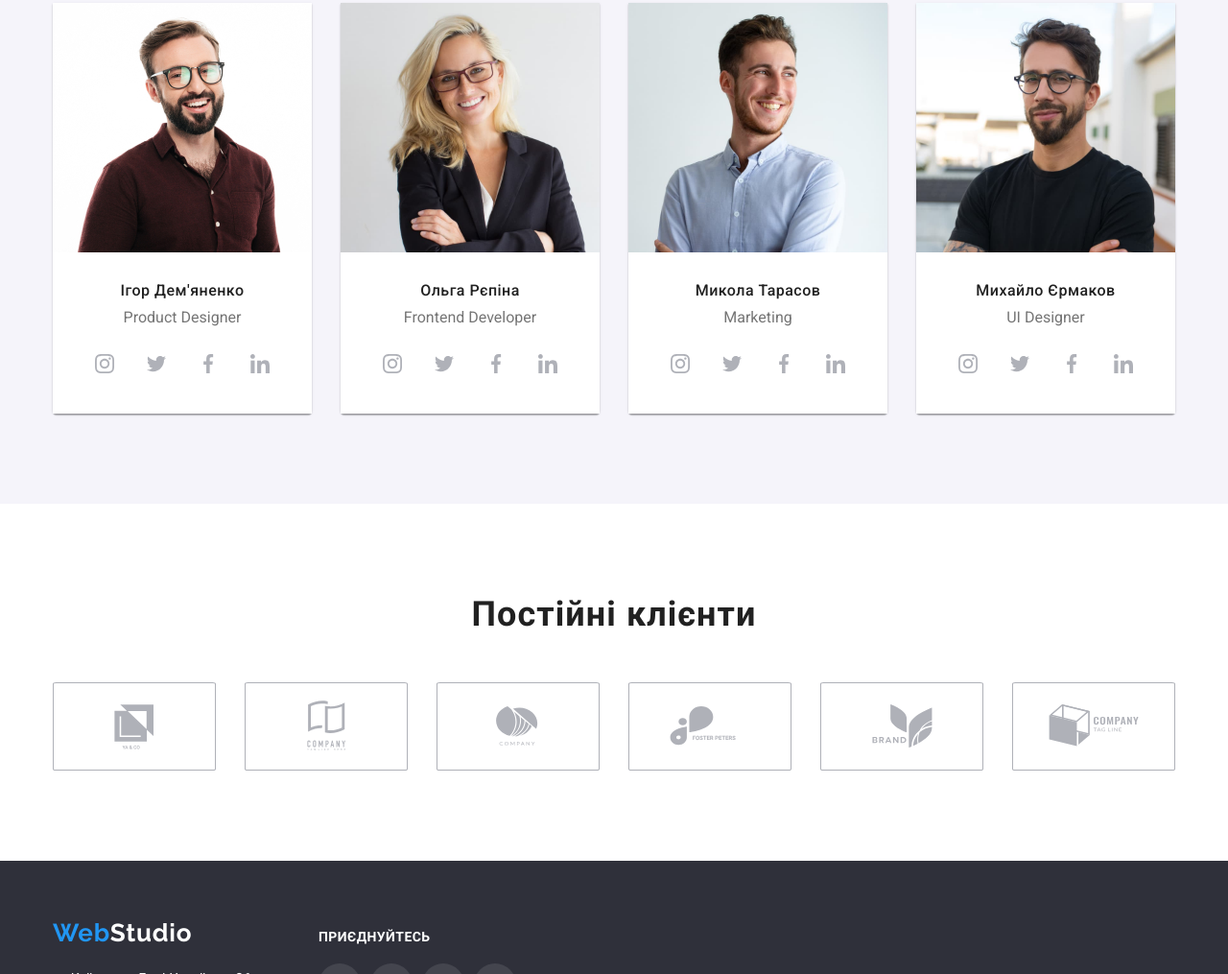
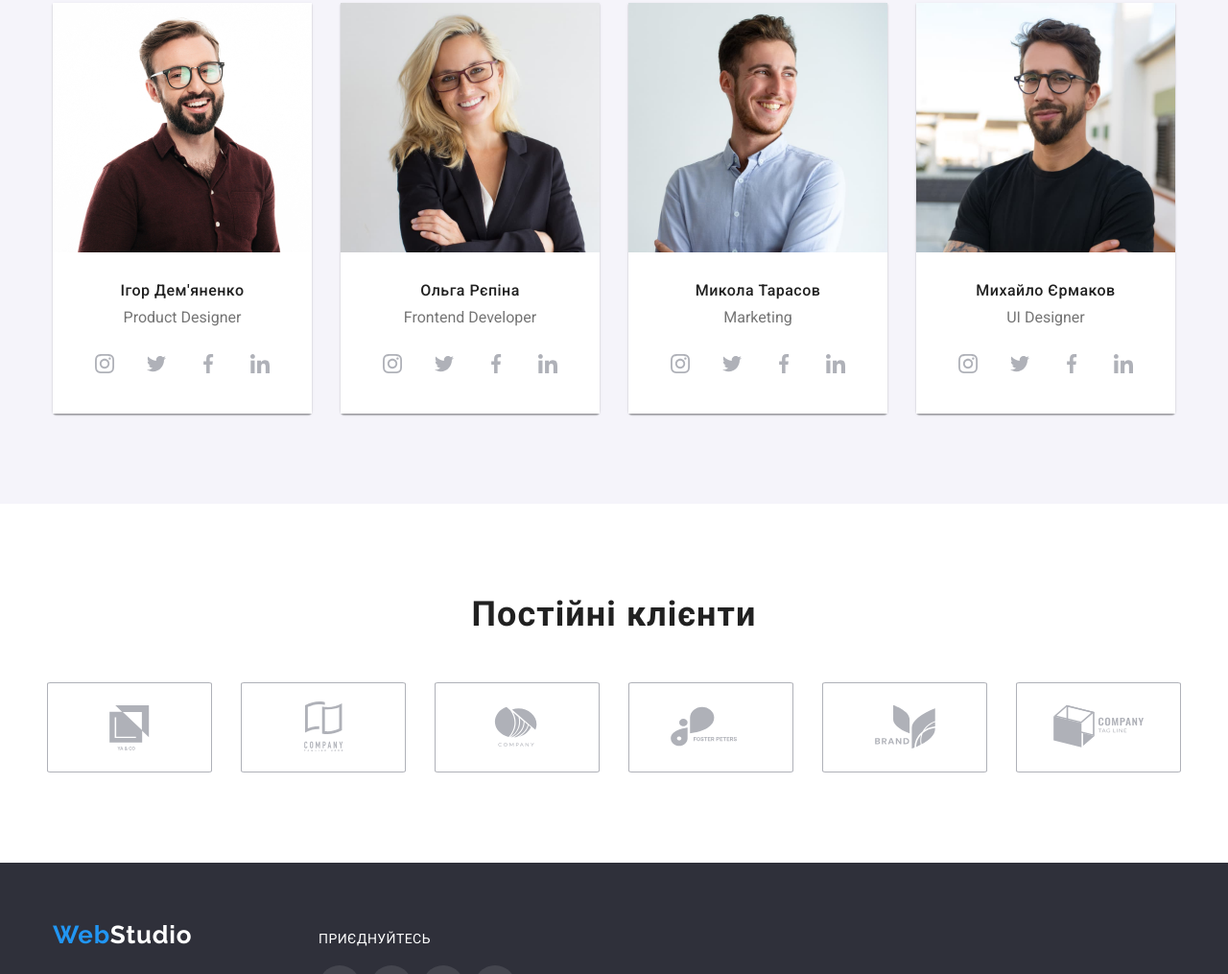
Before and after one commit to BratytsiaDmytro/goit-markup-hw-04, a plain HTML site: page index.html in a window 1280 px wide. Shown: the part 1785-2800 px from the top of the page at 96% size. Drawn offline with nearby package versions, Linux system fonts and the light colour scheme.

Commit message:
add correction homework4

```diff
--- a/css/styles.css
+++ b/css/styles.css
@@ -123,7 +123,6 @@ header {
 .nav-icon:hover,
 .nav-icon:focus {
   color: var(--color-action-primery);
-  fill: var(--color-action-primery);
 }
 
 .nav-list .item + .item {
@@ -142,6 +141,7 @@ header {
   display: flex;
   align-items: center;
   justify-content: center;
+  fill: currentColor;
 }
 
 /* Hero section */
@@ -354,7 +354,7 @@ header {
 }
 
 .social-link:hover,
-.social-link:active {
+.social-link:focus {
   fill: var(--color-light-primery);
   background-color: var(--color-action-primery);
 }
@@ -390,7 +390,7 @@ header {
   border-radius: 2%;
 }
 
-.clients-item {
+.clients-icon {
   width: 170px;
   height: 92px;
 }
@@ -549,8 +549,12 @@ header {
   margin-bottom: 30px;
 }
 
-.portfolio-item:hover,
-.portfolio-item:focus {
+.portfolio-link {
+  display: block;
+}
+
+.portfolio-link:hover,
+.portfolio-link:focus {
   box-shadow: 0px 1px 1px rgba(0, 0, 0, 0.12), 0px 4px 4px rgba(0, 0, 0, 0.06),
     1px 4px 6px rgba(0, 0, 0, 0.16);
 }
--- a/index.html
+++ b/index.html
@@ -330,42 +330,42 @@
           <ul class="list clients-list">
             <li class="clients-item">
               <a href="#" class="clients-link">
-                <svg>
+                <svg class="clients-icon">
                   <use href="./images/icon/symbol-defs.svg#client1"></use>
                 </svg>
               </a>
             </li>
             <li class="clients-item">
               <a href="#" class="clients-link">
-                <svg>
+                <svg class="clients-icon">
                   <use href="./images/icon/symbol-defs.svg#client2"></use>
                 </svg>
               </a>
             </li>
             <li class="clients-item">
               <a href="#" class="clients-link">
-                <svg>
+                <svg class="clients-icon">
                   <use href="./images/icon/symbol-defs.svg#client3"></use>
                 </svg>
               </a>
             </li>
             <li class="clients-item">
               <a href="#" class="clients-link">
-                <svg>
+                <svg class="clients-icon">
                   <use href="./images/icon/symbol-defs.svg#client4"></use>
                 </svg>
               </a>
             </li>
             <li class="clients-item">
               <a href="#" class="clients-link">
-                <svg>
+                <svg class="clients-icon">
                   <use href="./images/icon/symbol-defs.svg#client5"></use>
                 </svg>
               </a>
             </li>
             <li class="clients-item">
               <a href="#" class="clients-link">
-                <svg>
+                <svg class="clients-icon">
                   <use href="./images/icon/symbol-defs.svg#client6"></use>
                 </svg>
               </a>
@@ -406,7 +406,7 @@
           </address>
         </div>
         <div class="social-contact">
-          <h2 class="social-contact-title">приєднуйтесь</h2>
+          <p class="social-contact-title">приєднуйтесь</p>
           <ul class="list social-contact-list">
             <li class="social-contact-item">
               <a class="social-contact-link" href="#">
```
Also changed, not shown: portfolio.html (+1 -1 lines).
